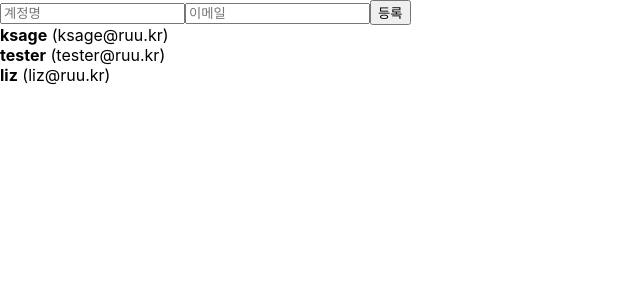
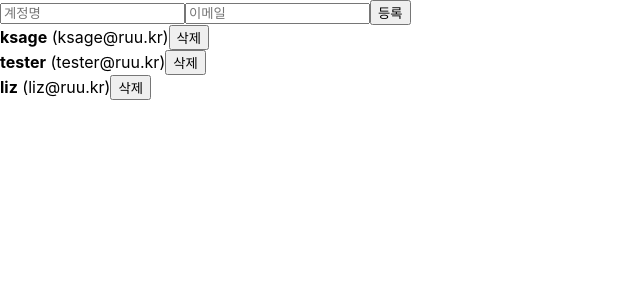
Before and after one commit to KangSage/All-in-One-React, a React (Create React App) app in the folder Modern_React/Chapter_01/react-tutorial/begin-react/: page / in a window 1280 px wide. Shown: the top 300 px of the page, without its empty margins (0-640 px from the left). Built offline with nearby package versions, Linux system fonts and the light colour scheme.

Commit message:
2019.09.23 벨로퍼트와 함께 하는 모던 리액트 : Chapter01 - 14

```diff
--- a/Modern_React/Chapter_01/react-tutorial/begin-react/src/App.js
+++ b/Modern_React/Chapter_01/react-tutorial/begin-react/src/App.js
@@ -43,7 +43,6 @@
       id: nextId.current,
       username,
       email
-
     };
 
     // setUsers([...users, user]);
@@ -56,6 +55,10 @@
     nextId.current += 1;
   };
 
+  const onRemove = id => {
+    setUsers(users.filter(user => user.id !== id));
+  };
+
   return (
     <>
       <CreateUser
@@ -64,7 +67,7 @@
         onChange={onChange}
         onCreate={onCreate}
       />
-      <UserList users={users}/>
+      <UserList users={users} onRemove={onRemove}/>
     </>
   );
 }
--- a/Modern_React/Chapter_01/react-tutorial/begin-react/src/UserList.js
+++ b/Modern_React/Chapter_01/react-tutorial/begin-react/src/UserList.js
@@ -2,21 +2,28 @@
 
 import React from 'react';
 
-function User({ user }) {
+function User({ user, onRemove }) {
+  const { username, email, id } = user;
   return (
   <div>
-    <b>{user.username}</b> <span>({user.email})</span>
+    <b>{username}</b> <span>({email})</span>
+    {/* 반드시 onCLick 시에 호출될 함수를 만들어서 넣어줘야 함.*/}
+    <button onClick={() => onRemove(id)}>삭제</button>
   </div>
   )
 }
 
-function UserList({users}) {
+function UserList({ users, onRemove }) {
   return (
     <div>
       {
         users.map(
-          (user, index) => (
-            <User user={user} key={index} />
+          (user) => (
+            <User
+              user={user}
+              key={user.id}
+              onRemove={onRemove}
+            />
           )
         )
       }
```
